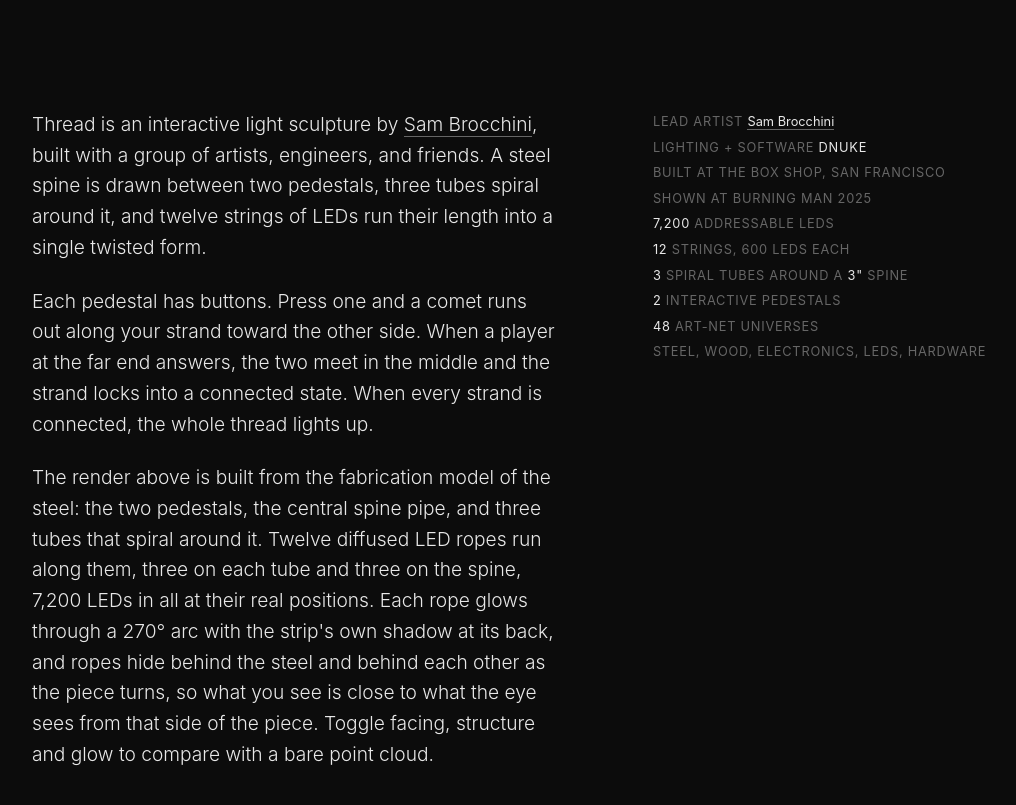
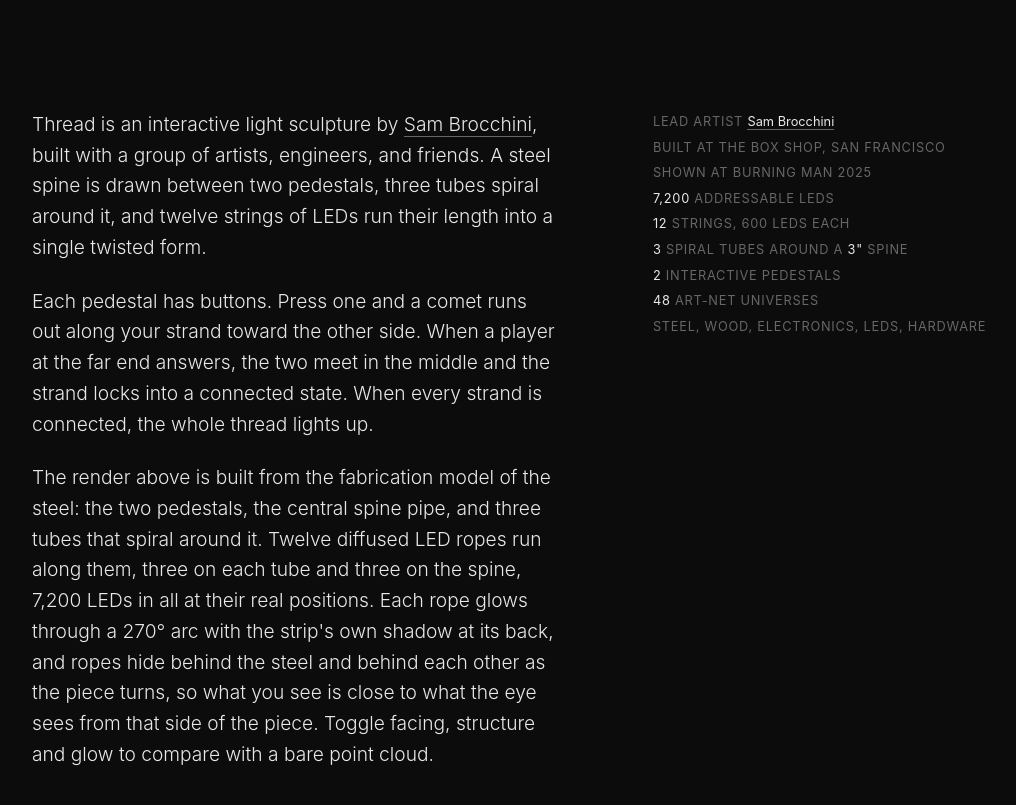
Before and after one commit to dnewcome/dnuke.art, a plain HTML site: page thread/index.html in a window 1280 px wide. Shown: the part 820-1625 px from the top of the page, without its empty margins (8-1024 px from the left). Drawn offline with nearby package versions, Linux system fonts and the light colour scheme; no server answers.

Commit message:
thread: remove remaining lighting + software line from specs
Co-Authored-By: Claude Fable 5.1 <noreply@anthropic.com>
Claude-Session: https://claude.ai/code/session_013cUbCufeZEFjLMQhmsE9Fx

```diff
--- a/thread/index.html
+++ b/thread/index.html
@@ -179,7 +179,6 @@
       </div>
       <ul class="specs">
         <li>lead artist <span><a href="https://www.sambrocchini.com/work/thread" target="_blank" rel="noopener">Sam Brocchini</a></span></li>
-        <li>lighting + software <span>dnuke</span></li>
         <li>built at The Box Shop, San Francisco</li>
         <li>shown at Burning Man 2025</li>
         <li><span>7,200</span> addressable LEDs</li>
```
